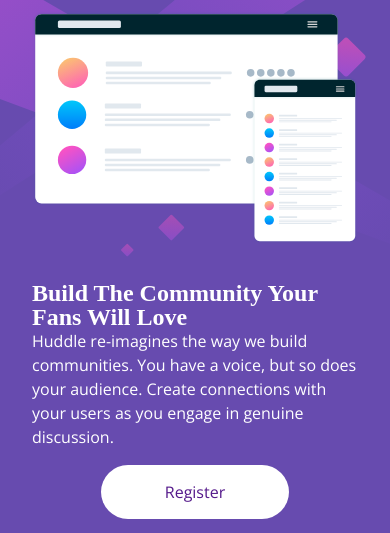
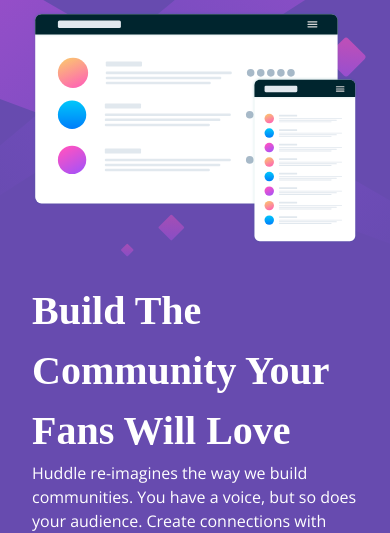
Before and after one commit to Thabanengobe/Huddle-Landing-Page, a plain HTML site: page index.html in a window 390 px wide. Shown: the part 131-664 px from the top of the page. Drawn offline with nearby package versions, Linux system fonts and the light colour scheme.

Commit message:
Fixed responsiveness

```diff
--- a/style-body.css
+++ b/style-body.css
@@ -7,8 +7,6 @@ body{
     font-family: 'Open Sans';
     font-weight: 400;
     margin: 2em;
-    /* background-image: url("./images/bg-desktop.svg"); */
-    /* background-repeat: no-repeat; */
 }
 
 .handdle-content{
--- a/style-responsive.css
+++ b/style-responsive.css
@@ -4,10 +4,6 @@
     }
     .handdle-content{
         grid-template-columns: repeat(1, 1fr);
-    }
-    .heading{
-        font-size: 1.5em;
-        line-height: 1em;
     }
     .register-link{
         align-self: center;
```
